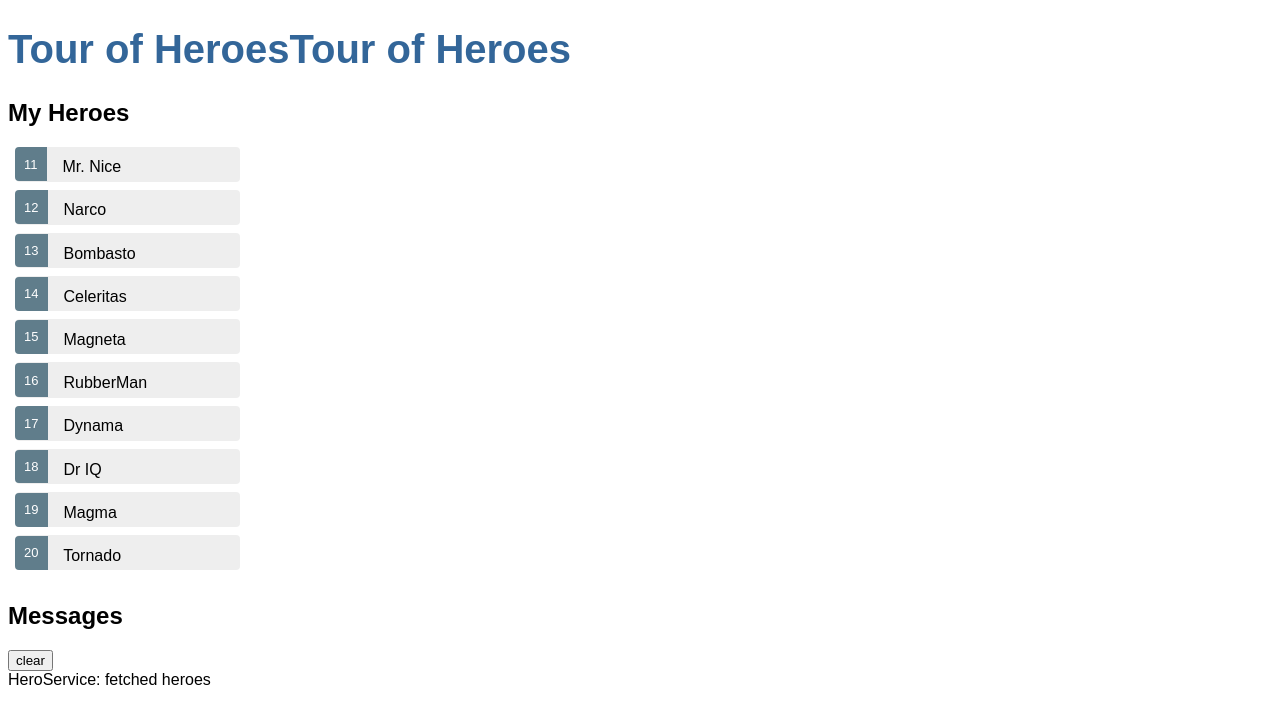
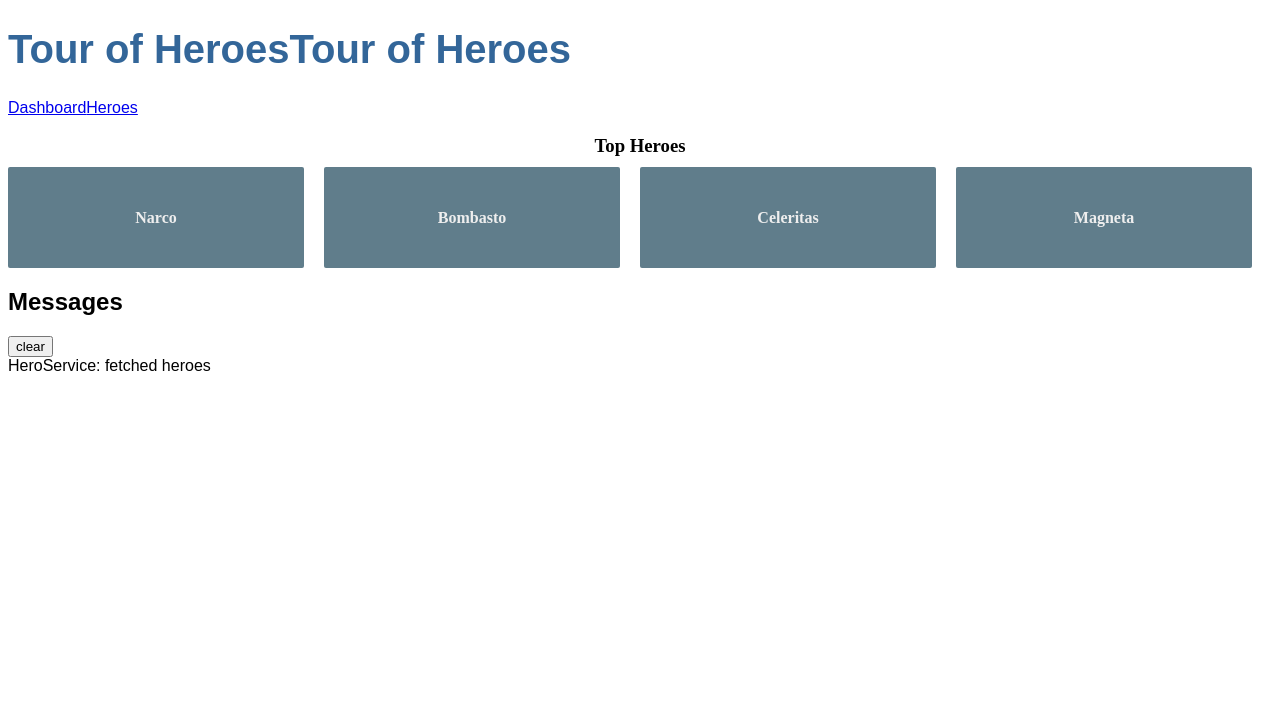
Before and after one commit to AnMa12/AngularTutorial, an Angular app in the folder angular-tour-of-heroes/: page /dashboard in a window 1280 px wide. Shown: the top 724 px of the page. Built offline with nearby package versions, Linux system fonts and the light colour scheme.

Commit message:
the detail/id works
import { HeroDetailComponent }  from './hero-detail/hero-detail.component';
{ path: 'detail/:id', component: HeroDetailComponent },
<a *ngFor="let hero of heroes" class="col-1-4"
    routerLink="/detail/{{hero.id}}">

```diff
--- a/angular-tour-of-heroes/src/app/app.component.html
+++ b/angular-tour-of-heroes/src/app/app.component.html
@@ -1,3 +1,7 @@
 <h1>{{title}}</h1>
-<app-heroes></app-heroes>
+<nav>
+  <a routerLink="/dashboard">Dashboard</a>
+  <a routerLink="/heroes">Heroes</a>
+</nav>
+<router-outlet></router-outlet>
 <app-messages></app-messages>
--- /dev/null
+++ b/angular-tour-of-heroes/src/app/dashboard/dashboard.component.css
@@ -0,0 +1,78 @@
+/* DashboardComponent's private CSS styles */
+[class*='col-'] {
+  float: left;
+  padding-right: 20px;
+  padding-bottom: 20px;
+}
+
+  [class*='col-']:last-of-type {
+    padding-right: 0;
+  }
+
+a {
+  text-decoration: none;
+}
+
+*, *:after, *:before {
+  -webkit-box-sizing: border-box;
+  -moz-box-sizing: border-box;
+  box-sizing: border-box;
+}
+
+h3 {
+  text-align: center;
+  margin-bottom: 0;
+}
+
+h4 {
+  position: relative;
+}
+
+.grid {
+  margin: 0;
+}
+
+.col-1-4 {
+  width: 25%;
+}
+
+.module {
+  padding: 20px;
+  text-align: center;
+  color: #eee;
+  max-height: 120px;
+  min-width: 120px;
+  background-color: #607d8b;
+  border-radius: 2px;
+}
+
+  .module:hover {
+    background-color: #eee;
+    cursor: pointer;
+    color: #607d8b;
+  }
+
+.grid-pad {
+  padding: 10px 0;
+}
+
+  .grid-pad > [class*='col-']:last-of-type {
+    padding-right: 20px;
+  }
+
+@media (max-width: 600px) {
+  .module {
+    font-size: 10px;
+    max-height: 75px;
+  }
+}
+
+@media (max-width: 1024px) {
+  .grid {
+    margin: 0;
+  }
+
+  .module {
+    min-width: 60px;
+  }
+}
--- /dev/null
+++ b/angular-tour-of-heroes/src/app/dashboard/dashboard.component.html
@@ -0,0 +1,9 @@
+<h3>Top Heroes</h3>
+<div class="grid grid-pad">
+  <a *ngFor="let hero of heroes" class="col-1-4"
+     routerLink="/detail/{{hero.id}}">
+    <div class="module hero">
+      <h4>{{hero.name}}</h4>
+    </div>
+  </a>
+</div>
--- /dev/null
+++ b/angular-tour-of-heroes/src/app/dashboard/dashboard.component.ts
@@ -0,0 +1,23 @@
+import { Component, OnInit } from '@angular/core';
+import { Hero } from '../hero';
+import { HeroService } from '../hero.service';
+
+@Component({
+  selector: 'app-dashboard',
+  templateUrl: './dashboard.component.html',
+  styleUrls: ['./dashboard.component.css']
+})
+export class DashboardComponent implements OnInit {
+  heroes: Hero[] = [];
+
+  constructor(private heroService: HeroService) { }
+
+  ngOnInit() {
+    this.getHeroes();
+  }
+
+  getHeroes(): void {
+    this.heroService.getHeroes()
+      .subscribe(heroes => this.heroes = heroes.slice(1, 5));
+  }
+}
--- a/angular-tour-of-heroes/src/app/heroes/heroes.component.ts
+++ b/angular-tour-of-heroes/src/app/heroes/heroes.component.ts
@@ -11,11 +11,11 @@
 
   constructor(private heroService: HeroService) { }
 
-  //hero property for a hero named "Windstorm"
+  /*hero property for a hero named "Windstorm"
   hero: Hero = {
     id: 1,
     name: 'Windstorm'
-  };
+  };*/
 
   //heroes property to the class that exposes these heroes for binding
   heroes: Hero[];
```
Also changed, not shown: angular-tour-of-heroes/src/app/app-routing.module.ts (added, +18 -0 lines), angular-tour-of-heroes/src/app/app.module.ts (+6 -2 lines), 2 other files (tests, documents, lock files or other folders).
